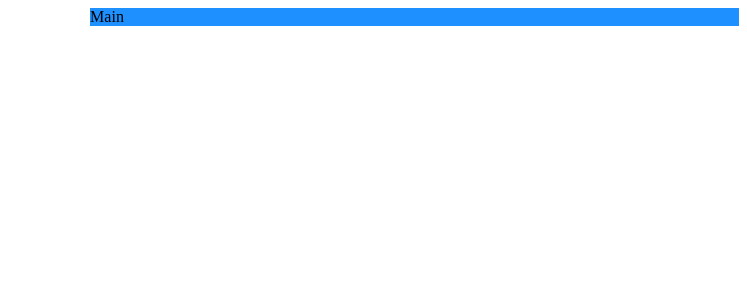
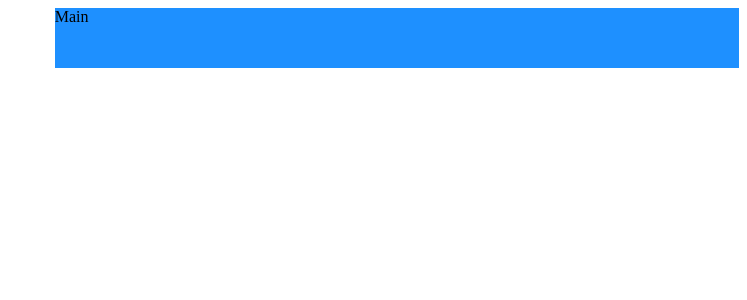
Before and after one commit to rustyrene/game_libary, a React (Vite) app: page / in a window 1280 px wide. Shown: the top 300 px of the page, without its empty margins (533-1280 px from the left). Built offline with nearby package versions, Linux system fonts and the light colour scheme; the HTML template or start-up script is replaced by a standard one.

Commit message:
Create NavBar

```diff
--- a/src/App.tsx
+++ b/src/App.tsx
@@ -1,4 +1,5 @@
 import { Grid, GridItem, Show } from "@chakra-ui/react"
+import NavBar from "./components/NavBar"
 
 function App() {
 
@@ -7,7 +8,9 @@
       base: `"nav" "main"`,
       lg: `"nav nav" "aside main"`
     }}>
-      <GridItem area={'nav'} bg={'coral'}>Nav</GridItem>
+      <GridItem area={'nav'}>
+        <NavBar />
+      </GridItem>
       <Show above="lg">
         <GridItem area={'aside'} bg={'gold'}>Aside</GridItem>
       </Show>
--- /dev/null
+++ b/src/components/NavBar.tsx
@@ -0,0 +1,13 @@
+import { HStack, Image, Text } from "@chakra-ui/react"
+import logo from '../assets/logo.webp'
+
+const NavBar = () => {
+  return (
+    <HStack>
+        <Image src={logo} boxSize={'60px'} />
+        <Text>Hullu</Text>
+    </HStack>
+  )
+}
+
+export default NavBar
```
Also changed, not shown: src/assets/logo.webp (added).
